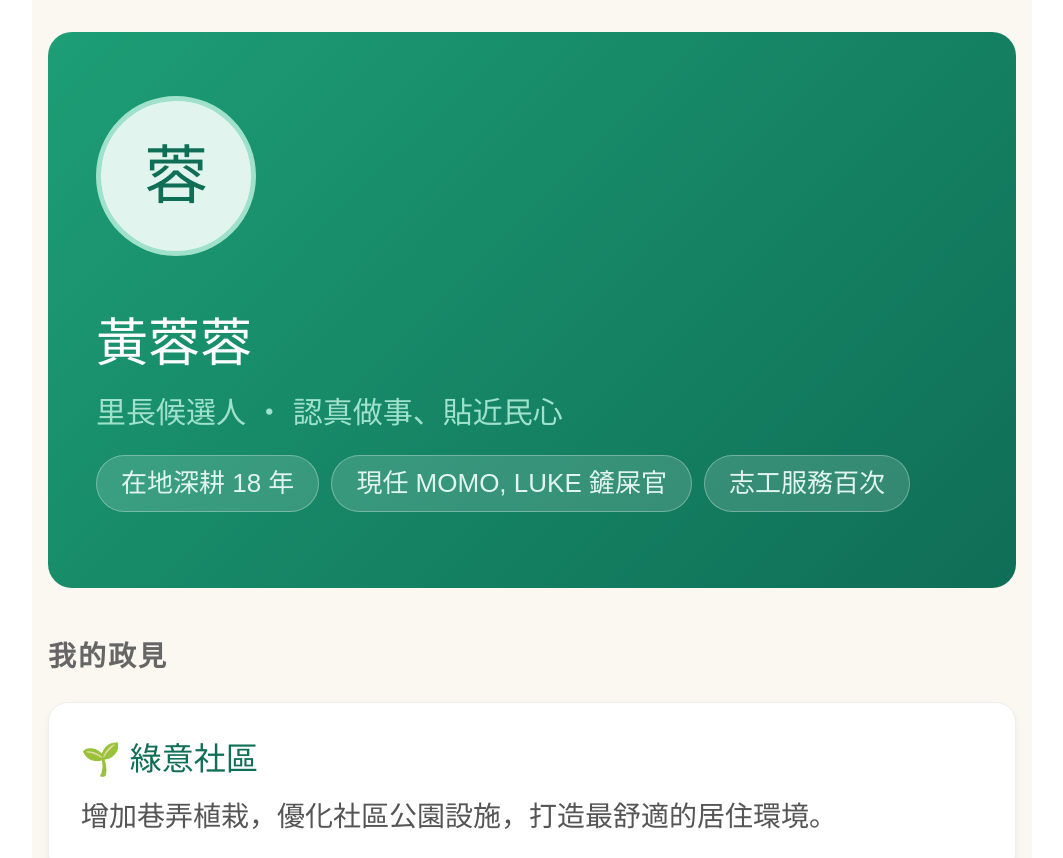
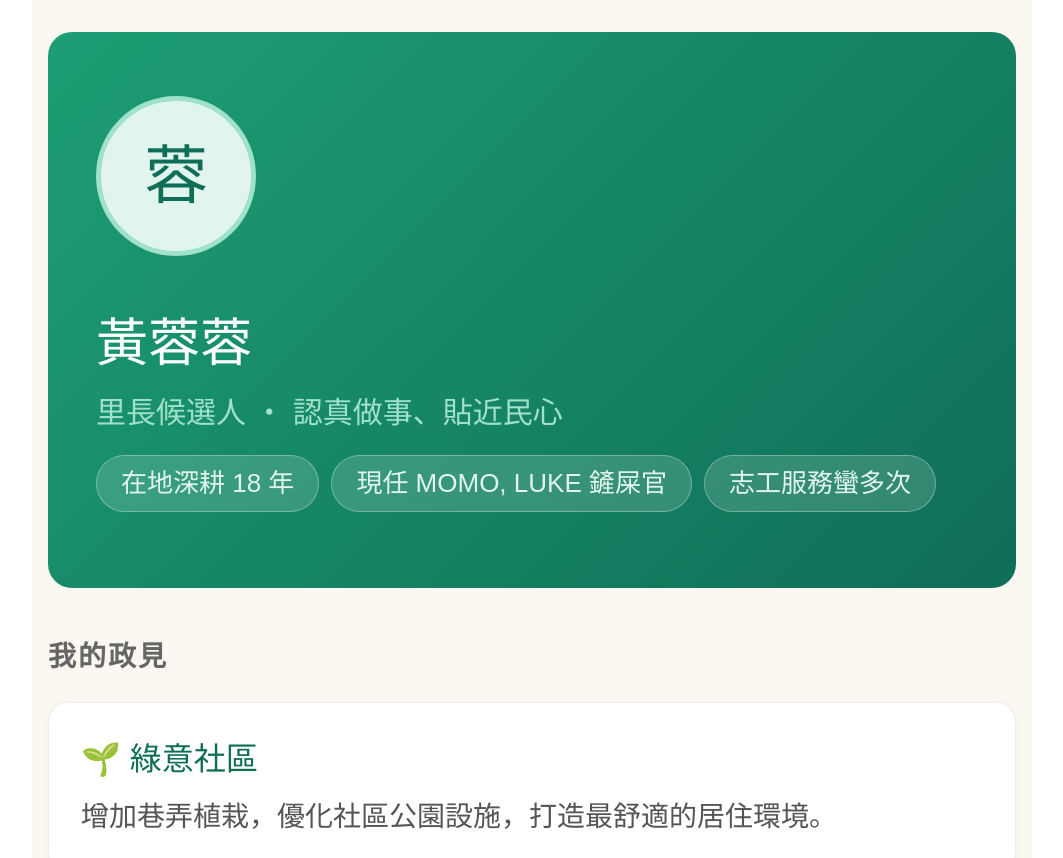
Before and after one commit to ji394su30975-blip/rong, a Next.js app: page / in a window 1280 px wide. Shown: the top 858 px of the page, without its empty margins (108-1171 px from the left). Built offline with nearby package versions, Linux system fonts and the light colour scheme.

Commit message:
Update page.tsx

```diff
--- a/app/page.tsx
+++ b/app/page.tsx
@@ -26,7 +26,7 @@ export default function Home() {
           <div style={{ display: 'flex', flexWrap: 'wrap' }}>
             <span className="badge">在地深耕 18 年</span>
             <span className="badge">現任 MOMO, LUKE 鏟屎官</span>
-            <span className="badge">志工服務百次</span>
+            <span className="badge">志工服務蠻多次</span>
           </div>
         </div>
       </div>
```
